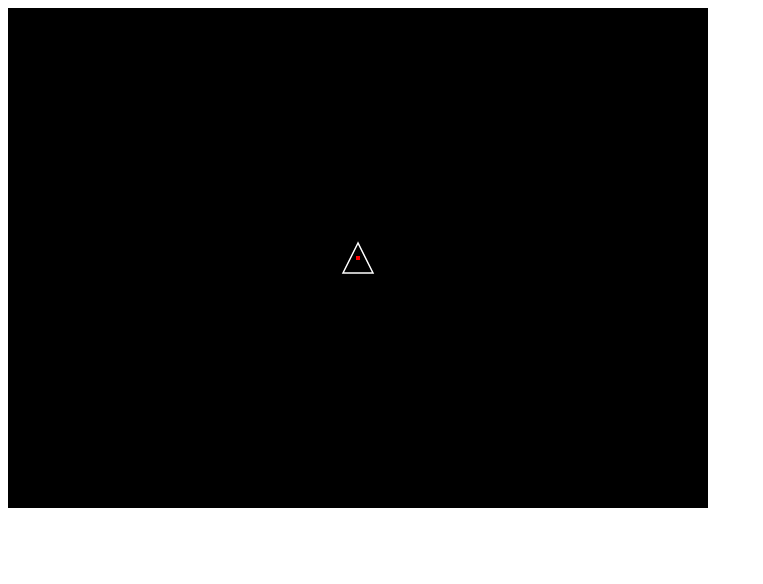
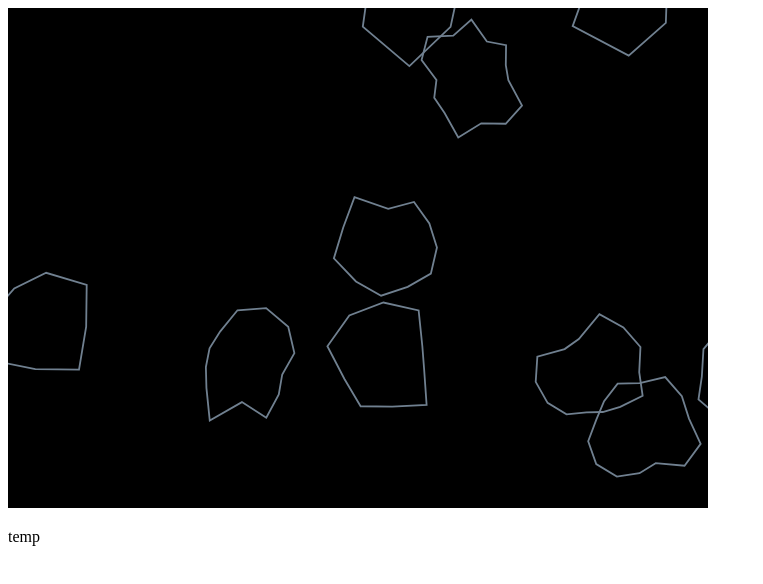
Before and after one commit to l4gonzal/Typing-Asteroids, a plain HTML site: page index.html in a window 1280 px wide. Shown: the whole page, without its empty margins (0-763 px from the left). Drawn offline with Linux system fonts and the light colour scheme.

Commit message:
Added asteroids and collision

```diff
--- a/index.html
+++ b/index.html
@@ -9,5 +9,6 @@
   <body>
     <canvas id="gameCanvas" width="700" height="500"></canvas>
 	<script src="index.js"></script>
+    <p id="debugLog">temp</p>
   </body>
 </html>
--- a/index.js
+++ b/index.js
@@ -3,12 +3,83 @@ const FRICTION = 0.7; //frictino coeff of space (0 to 1)
 const PLAYER_SIZE = 30; //player pixel height
 const TURN_SPEED = 360; //degrees per second
 const PLAYER_THRUST = 5; //acceleration p/sec
+const PLAYER_DEATH_DUR = 0.3; //duration until player respawn
+const PLAYER_INVUL_DUR = 3; //duration of invulnerability
+const PLAYER_BLINK_DUR = 0.1; //flashing during invuln mode
 const LINE_THICKNESS = 1.5;
+const ASTEROID_NUM = 10; //starting asteroid num
+const ASTEROID_SIZE = 100; //max size
+const ASTEROID_SPEED = 60; //max speed
+const ASTEROID_VERT = 10; //average num of verticies
+const ASTEROID_JAG = 0.3; //asteroid jaggedness (0 to 1)
+
+//flags
+const SHOW_PLAYER_CENTER = false;
+const SHOW_BOUNDING = false; //for collision
+
 /**@type {HTMLCanvasElement} */
 var canv = document.getElementById("gameCanvas");
 var ctx = canv.getContext("2d");
 
-var player = {
+var player = newPlayer();
+
+var asteroids = [];
+createAsteroidBelt();
+
+//Event Handling
+document.addEventListener("keydown", keyDown);
+document.addEventListener("keyup", keyUp);
+
+setInterval(update, 1000 / FPS);
+
+function createAsteroidBelt() {
+    asteroids = [];
+    for (var i = 0; i < ASTEROID_NUM; i++) {
+        do {
+            x = Math.floor(Math.random() * canv.width);
+            y = Math.floor(Math.random() * canv.height);
+            r = ASTEROID_SIZE;
+        } while (distBetweenPoints(player.x, player.y, x, y) < ASTEROID_SIZE * 2 + player.r);
+        asteroids.push(newAsteroid(x, y, r));
+    }
+}
+
+function newAsteroid(x, y, r) {
+    var asteroid = {
+        x: x,
+        y: y,
+        r: r / 2,
+        xv: Math.random() * ASTEROID_SPEED / FPS * (Math.random() < 0.5 ? 1 : -1),
+        yv: Math.random() * ASTEROID_SPEED / FPS * (Math.random() < 0.5 ? 1 : -1),
+        a: Math.random() * Math.PI * 2, //radian
+        vert: Math.floor(Math.random() * (ASTEROID_VERT + 1) + ASTEROID_VERT / 2),
+        offs: []
+    }
+    //create vertex offsets
+    for (var i = 0; i < asteroid.vert; i++) {
+        asteroid.offs.push(Math.random() * ASTEROID_JAG * 2 + 1 - ASTEROID_JAG);
+    }
+    return asteroid;
+}
+
+function distBetweenPoints(x1, y1, x2, y2) {
+    return Math.sqrt(Math.pow(x2 - x1, 2) + Math.pow(y2 - y1, 2));
+}
+
+function playerDeath() {
+    if (SHOW_BOUNDING) {
+        ctx.fillStyle = "lime";
+        ctx.strokeStyle = "lime";
+        ctx.beginPath();
+        ctx.arc(player.x, player.y, player.r, 0, Math.PI * 2, false);
+        ctx.stroke();
+        ctx.fill();
+    }
+    player.deathDur = Math.ceil(PLAYER_DEATH_DUR * FPS);
+}
+
+function newPlayer() {
+    return {
         x: canv.width / 2,
         y: canv.height / 2,
         r: PLAYER_SIZE / 2,
@@ -18,14 +89,13 @@ var player = {
         thrust: {
             x: 0,
             y: 0
+        },
+        deathDur: 0,
+        blinkNum: Math.ceil(PLAYER_INVUL_DUR / PLAYER_BLINK_DUR),
+        blinkDur: Math.ceil(PLAYER_BLINK_DUR * FPS)
+
     }
 }
-
-//Event Handling
-document.addEventListener("keydown", keyDown);
-document.addEventListener("keyup", keyUp);
-
-setInterval(update, 1000 / FPS);
 
 function keyDown(/** @type {KeyboardEvent} */ ev) {
     switch (ev.code) {
@@ -57,6 +127,8 @@ function keyUp(/** @type {KeyboardEvent} */ ev) {
 }
 
 function update() {
+    var blinkOn = player.blinkNum % 2 == 0;
+    var isPlayerDead = player.deathDur > 0;
     //draw bg
     ctx.fillStyle = "black";
     ctx.fillRect(0, 0, canv.width, canv.height);
@@ -66,6 +138,7 @@ function update() {
         player.thrust.x += PLAYER_THRUST * Math.cos(player.a) / FPS;
         player.thrust.y -= PLAYER_THRUST * Math.sin(player.a) / FPS;
         //draw thrust
+        if (!isPlayerDead) {
             ctx.fillStyle = "gray";
             ctx.strokeStyle = "white";
             ctx.lineWidth = LINE_THICKNESS * 1.1;
@@ -86,18 +159,21 @@ function update() {
             ctx.fill();
             ctx.stroke();
         }
+    }
     else {
         player.thrust.x -= FRICTION * player.thrust.x / FPS;
         player.thrust.y -= FRICTION * player.thrust.y / FPS;
     }
 
     //draw player
+    if (!isPlayerDead) {
+        if (blinkOn) {
             ctx.strokeStyle = "white";
             ctx.lineWidth = LINE_THICKNESS;
             ctx.beginPath();
             ctx.moveTo(
-        player.x + player.r * Math.cos(player.a),
-        player.y - player.r * Math.sin(player.a)
+                player.x + 4 / 3 * player.r * Math.cos(player.a),
+                player.y - 4 / 3 * player.r * Math.sin(player.a)
             );
             ctx.lineTo( //left line
                 player.x - player.r * (Math.cos(player.a) + Math.sin(player.a)),
@@ -109,6 +185,93 @@ function update() {
             );
             ctx.closePath();
             ctx.stroke();
+        }
+
+        //handle flashing
+        if (player.blinkNum > 0) {
+            player.blinkDur--;
+            if (player.blinkDur == 0) {
+                player.blinkDur = Math.ceil(PLAYER_BLINK_DUR * FPS);
+                player.blinkNum--;
+            }
+        }
+    } else {
+        ctx.fillStyle = "dimgray";
+        ctx.beginPath();
+        ctx.arc(player.x, player.y, player.r * 1.5, 0, Math.PI * 2, false);
+        ctx.fill();
+        ctx.fillStyle = "gray";
+        ctx.beginPath();
+        ctx.arc(player.x, player.y, player.r * 1.2, 0, Math.PI * 2, false);
+        ctx.fill();
+        ctx.fillStyle = "darkgray";
+        ctx.beginPath();
+        ctx.arc(player.x, player.y, player.r * 0.8, 0, Math.PI * 2, false);
+        ctx.fill();
+        ctx.fillStyle = "lightgray";
+        ctx.beginPath();
+        ctx.arc(player.x, player.y, player.r * 0.4, 0, Math.PI * 2, false);
+        ctx.fill();
+    }
+
+    if (SHOW_BOUNDING) {
+        ctx.strokeStyle = "lime";
+        ctx.beginPath();
+        ctx.arc(player.x, player.y, player.r, 0, Math.PI * 2, false);
+        ctx.stroke();
+    }
+
+    //draw asteroids
+    var x, y, r, a, vert, offs;
+    for (var i = 0; i < asteroids.length; i++) {
+        x = asteroids[i].x;
+        y = asteroids[i].y;
+        r = asteroids[i].r;
+        a = asteroids[i].a;
+        vert = asteroids[i].vert;
+        offs = asteroids[i].offs;
+
+        //draw path
+        ctx.strokeStyle = "slategrey"
+        ctx.lineWidth = LINE_THICKNESS * 1.2;
+        ctx.beginPath();
+        ctx.moveTo(
+            x + r * offs[0] * Math.cos(a),
+            y + r * offs[0] * Math.sin(a)
+        );
+
+        //draw polygon
+        for (var j = 1; j < vert; j++) {
+            ctx.lineTo(
+                x + r * offs[j] * Math.cos(a + j * Math.PI * 2 / vert),
+                y + r * offs[j] * Math.sin(a + j * Math.PI * 2 / vert),
+            );
+        }
+        ctx.closePath();
+        ctx.stroke();
+
+        if (SHOW_BOUNDING) {
+            ctx.strokeStyle = "lime";
+            ctx.beginPath();
+            ctx.arc(x, y, r, 0, Math.PI * 2, false);
+            ctx.stroke();
+        }
+    }
+
+    if (SHOW_PLAYER_CENTER) {
+        ctx.fillStyle = "red";
+        ctx.fillRect(player.x - 2, player.y - 2, 4, 4);
+    }
+
+    if (!isPlayerDead) {
+        if (player.blinkNum == 0) {
+            //check for collision
+            for (var i = 0; i < asteroids.length; i++) {
+                if (distBetweenPoints(player.x, player.y, asteroids[i].x, asteroids[i].y) < player.r + asteroids[i].r) {
+                    playerDeath();
+                }
+            }
+        }
 
         //player rotation
         player.a += player.rot;
@@ -116,8 +279,14 @@ function update() {
         //player movement
         player.x += player.thrust.x;
         player.y += player.thrust.y;
+    } else {
+        player.deathDur--;
+        if (player.deathDur <= 0) {
+            player = newPlayer();
+        }
+    }
 
-    //offscreen
+    //player offscreen
     if (player.x < 0 - player.r) {
         player.x = canv.width + player.r;
     }
@@ -131,7 +300,21 @@ function update() {
         player.y = 0 - player.r;
     }
 
-    //center dot
-    ctx.fillStyle = "red";
-    ctx.fillRect(player.x - 2, player.y - 2, 4, 4);
+    //move asteroids
+    for (var i = 0; i < asteroids.length; i++) {
+        asteroids[i].x += asteroids[i].xv;
+        asteroids[i].y += asteroids[i].yv;
+
+        //asteroid offscreen
+        if (asteroids[i].x < 0 - asteroids[i].r) {
+            asteroids[i].x = canv.width - asteroids[i].r;
+        } else if (asteroids[i].x > canv.width + asteroids[i].r) {
+            asteroids[i].x = 0 - asteroids[i].r;
         }
+        if (asteroids[i].y < 0 - asteroids[i].r) {
+            asteroids[i].y = canv.height - asteroids[i].r;
+        } else if (asteroids[i].y > canv.height + asteroids[i].r) {
+            asteroids[i].y = 0 - asteroids[i].r;
+        }
+    }
+}
```
Lines whose indentation alone changed are shown as unchanged.
